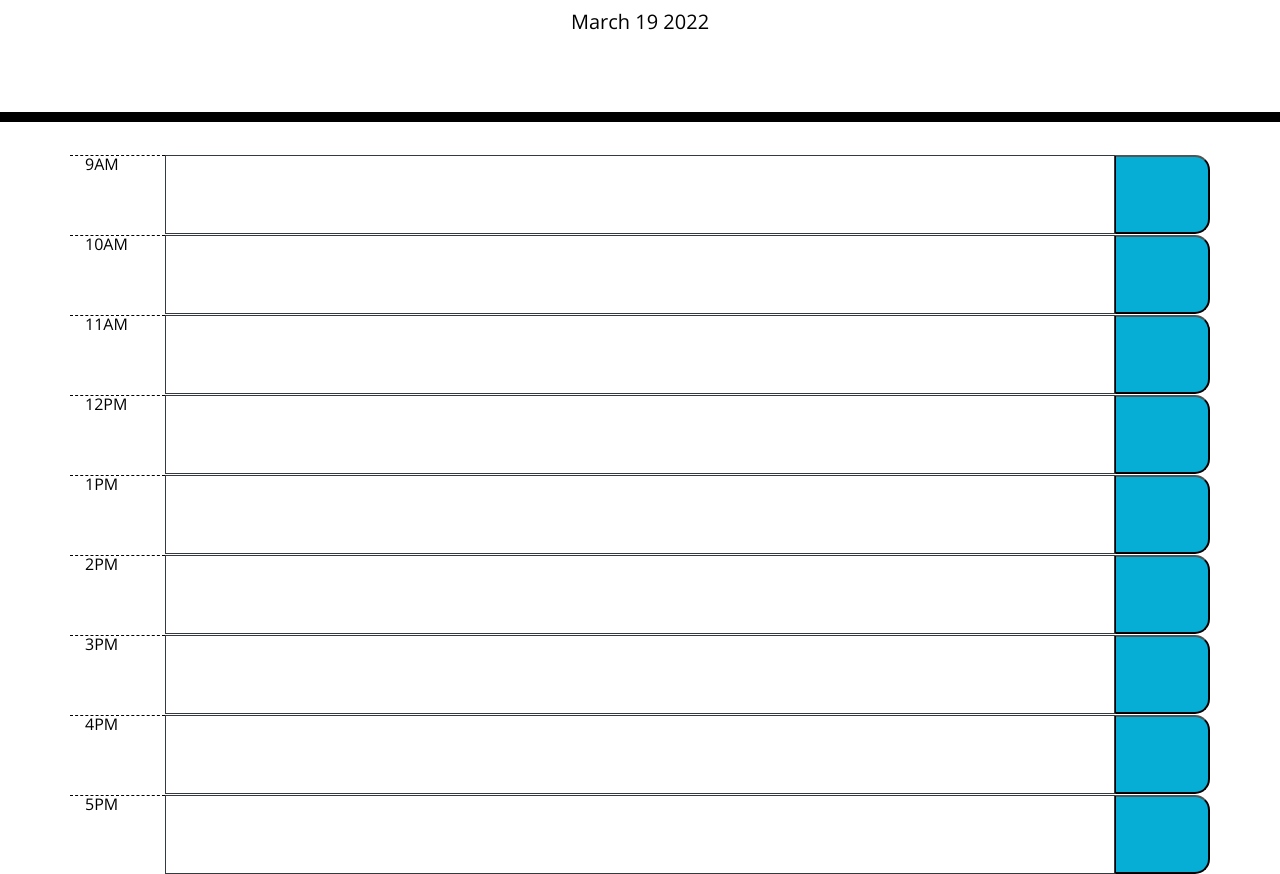
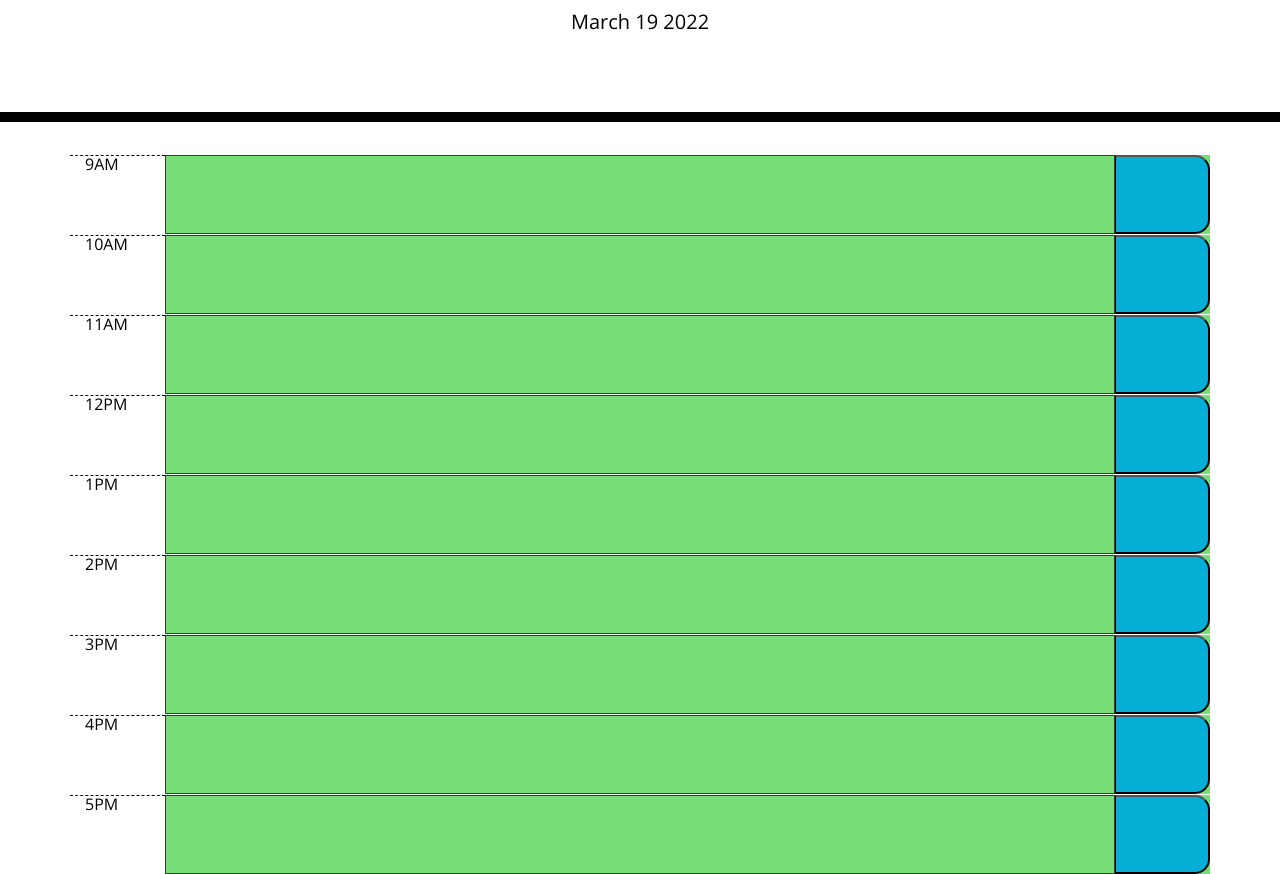
Before and after one commit to Meshuganah/work-day-scheduler, a plain HTML site: page Develop/index.html in a window 1280 px wide. Shown: the part 182-1056 px from the top of the page. Drawn offline with nearby package versions, Linux system fonts and the light colour scheme.

Commit message:
added for each loop to determine if a task is past due or not

```diff
--- a/Develop/index.html
+++ b/Develop/index.html
@@ -32,47 +32,47 @@
       <!-- Timeblocks go here -->
       <div class="row task-group" id="hour-9">
         <span class="col-1 hour ">9AM</span>
-        <span class="col-10 border border-dark planned-task" id="task-9"></span>
+        <span class="col-10 border border-dark planned-task p-2" id="task-9"></span>
         <button class="col-1 saveBtn"></button>
       </div>
       <div class="row task-group" id="hour-10">
         <span class="col-1 hour">10AM</span>
-        <span class="col-10 border border-dark planned-task" id="task-10"></span>
+        <span class="col-10 border border-dark planned-task p-2" id="task-10"></span>
         <button class="col-1 saveBtn"></button>
       </div>
       <div class="row task-group" id="hour-11">
         <span class="col-1 hour">11AM</span>
-        <span class="col-10 border border-dark planned-task" id="task-11"></span>
+        <span class="col-10 border border-dark planned-task p-2" id="task-11"></span>
         <button class="col-1 saveBtn"></button>
       </div>
       <div class="row task-group" id="hour-12">
         <span class="col-1 hour">12PM</span>
-        <span class="col-10 border border-dark planned-task" id="task-12"></span>
+        <span class="col-10 border border-dark planned-task p-2" id="task-12"></span>
         <button class="col-1 saveBtn"></button>
       </div>
       <div class="row task-group" id="hour-13">
         <span class="col-1 hour">1PM</span>
-        <span class="col-10 border border-dark planned-task" id="task-13"></span>
+        <span class="col-10 border border-dark planned-task p-2" id="task-13"></span>
         <button class="col-1 saveBtn"></button>
       </div>
       <div class="row task-group" id="hour-14">
         <span class="col-1 hour">2PM</span>
-        <span class="col-10 border border-dark planned-task" id="task-14"></span>
+        <span class="col-10 border border-dark planned-task p-2" id="task-14"></span>
         <button class="col-1 saveBtn"></button>
       </div>
       <div class="row task-group" id="hour-15">
         <span class="col-1 hour">3PM</span>
-        <span class="col-10 border border-dark planned-task" id="task-15"></span>
+        <span class="col-10 border border-dark planned-task p-2" id="task-15"></span>
         <button class="col-1 saveBtn"></button>
       </div>
       <div class="row task-group" id="hour-16">
         <span class="col-1 hour">4PM</span>
-        <span class="col-10 border border-dark planned-task" id="task-16"></span>
+        <span class="col-10 border border-dark planned-task p-2" id="task-16"></span>
         <button class="col-1 saveBtn"></button>
       </div>
       <div class="row task-group" id="hour-17">
         <span class="col-1 hour">5PM</span>
-        <span class="col-10 border border-dark planned-task" id="task-17"></span>
+        <span class="col-10 border border-dark planned-task p-2" id="task-17"></span>
         <button class="col-1 saveBtn"></button>
       </div>
     </div>
--- a/Develop/script.js
+++ b/Develop/script.js
@@ -19,6 +19,7 @@ $(".task-group").on("click", ".planned-task", function(){
         .addClass("border")
         .addClass("border-dark")
         .addClass("form-control")
+        .addClass("p-2")
         .val(text);
         $(this).replaceWith(textInput);
         textInput.trigger("focus");
@@ -35,10 +36,35 @@ $(".task-group").on("blur", "textarea", function(){
         .addClass("border")
         .addClass("border-dark")
         .addClass("planned-task")
+        .addClass("p-2")
         .text(text);
 
     $(this).replaceWith(taskSpan);
 });
+
+//Determines whether a task is "due" soon or not
+var auditTask = function() {
+    var currentHour = moment().hour();
+
+    $(".task-group").each(function(){
+        var taskHour = parseInt($(this).attr("id").split("-")[1]);
+
+        $(".planned-task").removeClass("future planned past")
+
+        if (taskHour < currentHour) {
+            $(this).addClass("future");
+        }
+        else if (taskHour == currentHour) {
+            $(this).addClass("present");
+            //$(".planned-task").removeClass("future");
+        }
+        else if (taskHour > currentHour) {
+            $(this).addClass("past");
+            //$(".planned-task").removeClass("future");
+           // $(".planned-task").removeClass("present");
+        }
+    });
+};
 
 //Loads the saved data for each hour block from local storage
 $("#task-9").text(localStorage.getItem("hour-9"));
@@ -50,3 +76,5 @@ $("#task-14").text(localStorage.getItem("hour-14"));
 $("#task-15").text(localStorage.getItem("hour-15"));
 $("#task-16").text(localStorage.getItem("hour-16"));
 $("#task-17").text(localStorage.getItem("hour-17"));
+
+auditTask();
```
